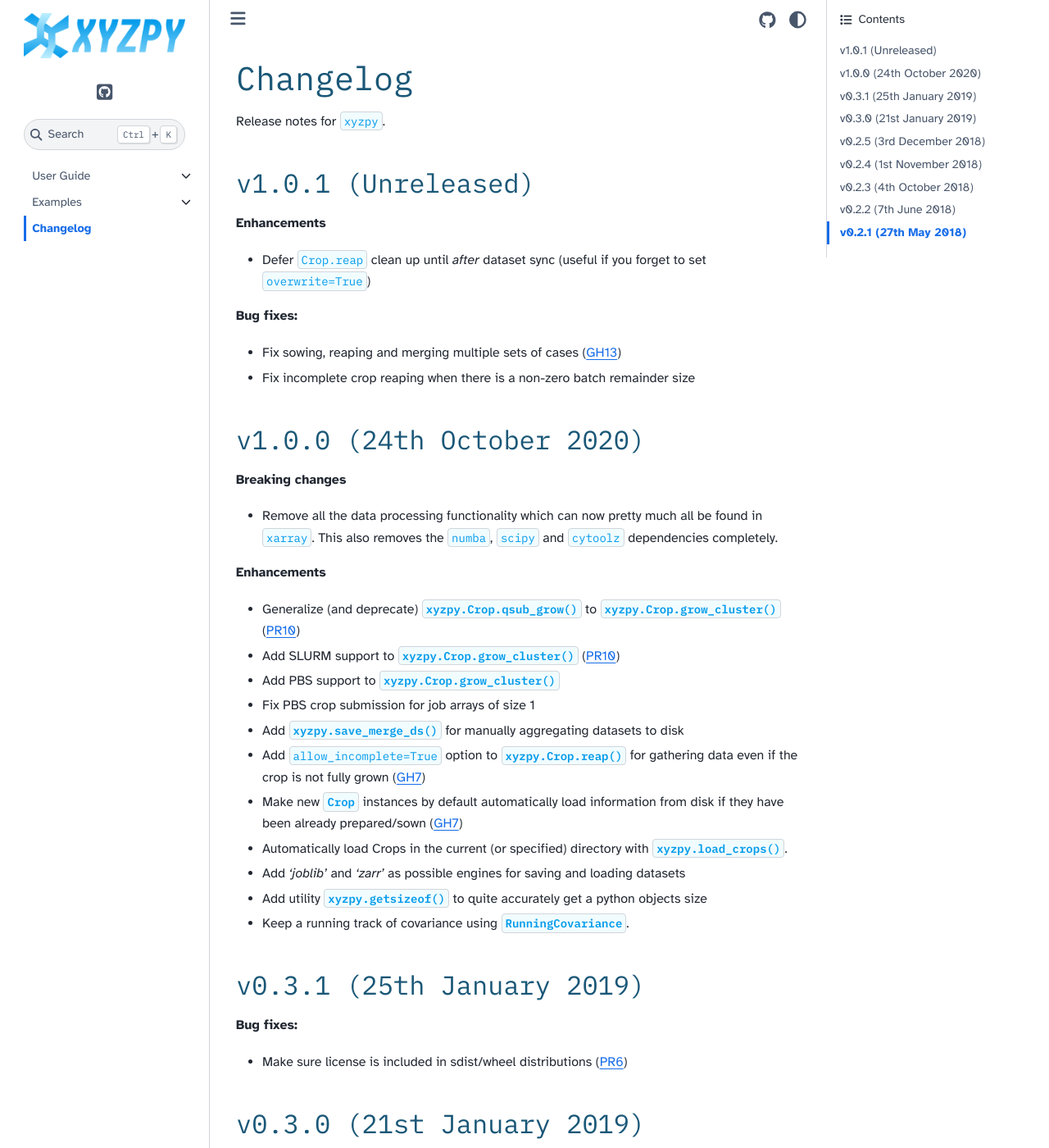
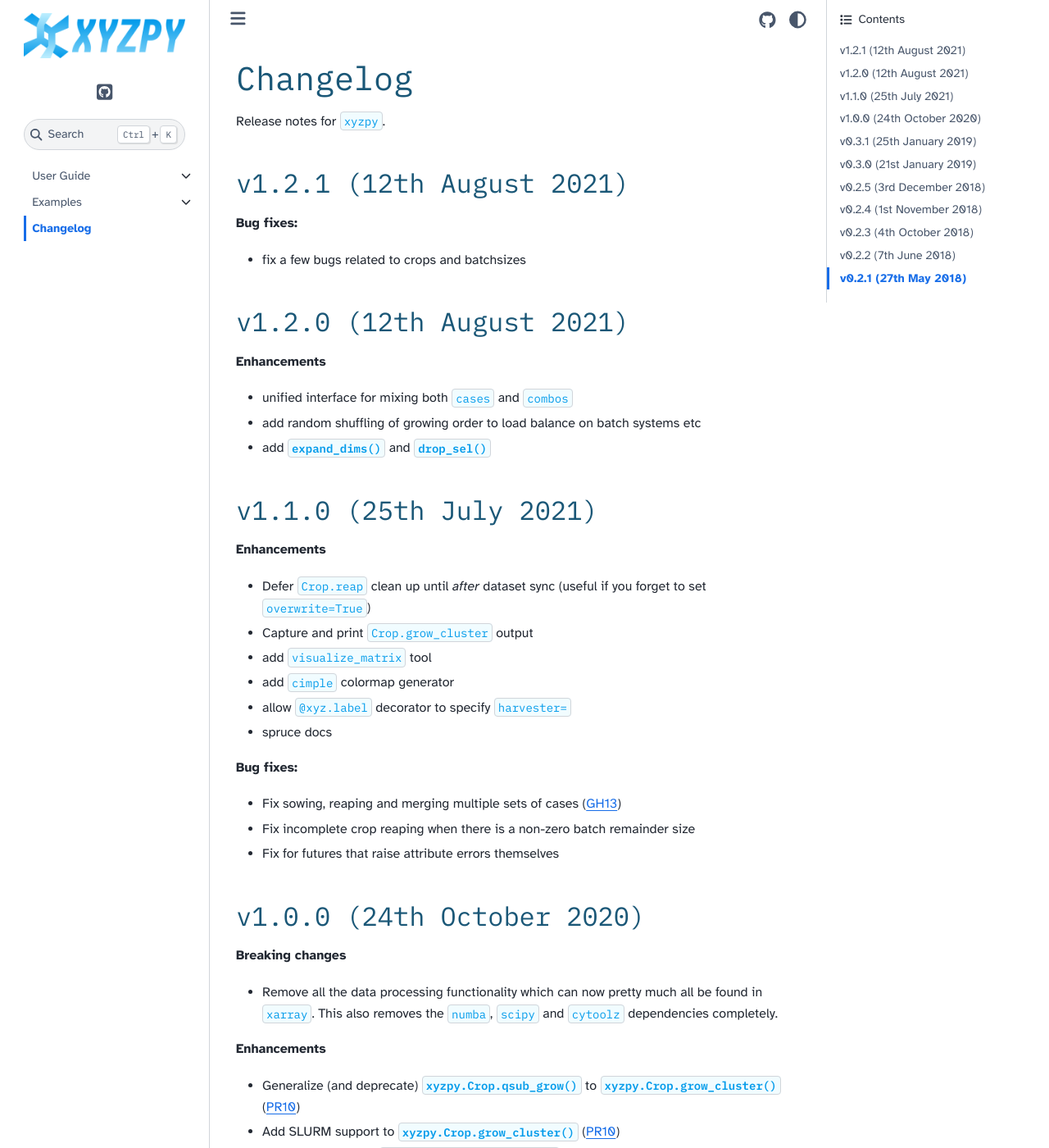
Before and after one commit to jcmgray/xyzpy, a Sphinx documentation site: the page built from docs/changelog.rst, in a window 1280 px wide and 1400 px high. Shown: the whole window at 82% size. Built offline with Sphinx 7.4.7 and the Sphinx Book theme 1.1.4, drawn with Linux system fonts in a browser that asks for light colours; pages that are not in the unit, such as notebooks, are missing from menus.

Commit message:
update changelog

```diff
--- a/docs/changelog.rst
+++ b/docs/changelog.rst
@@ -4,19 +4,48 @@ Changelog
 Release notes for ``xyzpy``.
 
 
-.. _whats-new.1.0.1:
+.. _whats-new.1.2.1:
 
-v1.0.1 (Unreleased)
+v1.2.1 (12th August 2021)
+--------------------------
+
+**Bug fixes:**
+
+- fix a few bugs related to crops and batchsizes
+
+
+.. _whats-new.1.2.0:
+
+v1.2.0 (12th August 2021)
+--------------------------
+
+**Enhancements**
+
+- unified interface for mixing both ``cases`` and ``combos``
+- add random shuffling of growing order to load balance on batch systems etc
+- add :meth:`~xyzpy.Harvester.expand_dims` and :meth:`~xyzpy.Harvester.drop_sel`
+
+
+.. _whats-new.1.1.0:
+
+v1.1.0 (25th July 2021)
 --------------------------
 
 **Enhancements**
 
 - Defer ``Crop.reap`` clean up until *after* dataset sync (useful if you forget to set ``overwrite=True``)
+- Capture and print ``Crop.grow_cluster`` output
+- add ``visualize_matrix`` tool
+- add ``cimple`` colormap generator
+- allow ``@xyz.label`` decorator to specify ``harvester=``
+- spruce docs
+
 
 **Bug fixes:**
 
 - Fix sowing, reaping and merging multiple sets of cases (:issue:`13`)
 - Fix incomplete crop reaping when there is a non-zero batch remainder size
+- Fix for futures that raise attribute errors themselves
 
 
 .. _whats-new.1.0.0:
```
